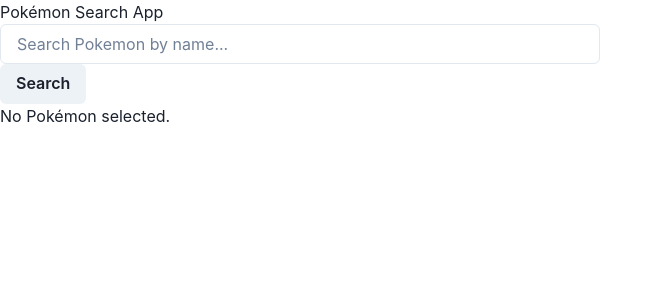
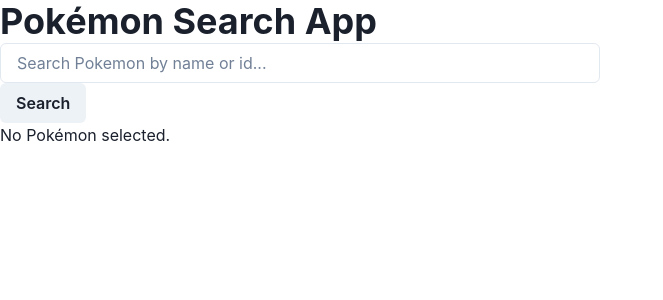
Before and after one commit to jeromepchavez/pokesearch, a React (Vite) app: page / in a window 1280 px wide. Shown: the top 300 px of the page, without its empty margins (0-663 px from the left). Built offline with nearby package versions, Linux system fonts and the light colour scheme.

Commit message:
updated search query to keep consistent

```diff
--- a/src/App.jsx
+++ b/src/App.jsx
@@ -1,6 +1,7 @@
 // App.js
 import React, { useState } from 'react';
 import axios from 'axios';
+import { Heading } from '@chakra-ui/react';
 import SearchBar from './components/SearchBar';
 import PokemonDetail from './components/PokemonDetail';
 
@@ -10,7 +11,7 @@
   const handleSearch = async (searchQuery) => {
     try {
       const response1 = await axios.get(`https://pokeapi.co/api/v2/pokemon/${searchQuery.toLowerCase()}`);
-      const response2 = await axios.get(`https://pokeapi.co/api/v2/pokemon-species/${response1.data.id}`)
+      const response2 = await axios.get(`https://pokeapi.co/api/v2/pokemon-species/${searchQuery.toLowerCase()}`);
       console.log(response2.data)
       const pokemon = {
         name: response1.data.name,
@@ -21,6 +22,7 @@
         shinyUrl: response1.data.sprites.other["official-artwork"].front_shiny,
         pokemonID: response1.data.id,
         pokedexEntry: response2.data.flavor_text_entries[0].flavor_text,
+        generation: response2.data.generation.name,
       };
       setSelectedPokemon(pokemon);
     } catch (error) {
@@ -31,7 +33,7 @@
 
   return (
     <div className="App">
-      <h1>Pokémon Search App</h1>
+      <Heading>Pokémon Search App</Heading>
       <SearchBar onSearch={handleSearch} />
       <PokemonDetail pokemon={selectedPokemon} />
     </div>
--- a/src/components/PokemonDetail.jsx
+++ b/src/components/PokemonDetail.jsx
@@ -16,6 +16,7 @@
       <div>Weight: {pokemon.weight}</div>
       <div>ID: {pokemon.pokemonID}</div>
       <div>Pokedex: {pokemon.pokedexEntry}</div>
+      <div>Generation: {pokemon.generation}</div>
     </div>
   );
 };
--- a/src/components/SearchBar.jsx
+++ b/src/components/SearchBar.jsx
@@ -20,7 +20,7 @@
                     type='text'
                     value={searchQuery}
                     onChange={handleInputChange}
-                    placeholder="Search Pokemon by name..."
+                    placeholder="Search Pokemon by name or id..."
                 />
             </Center>
             <Button onClick={handleSearch}>Search</Button>
```
